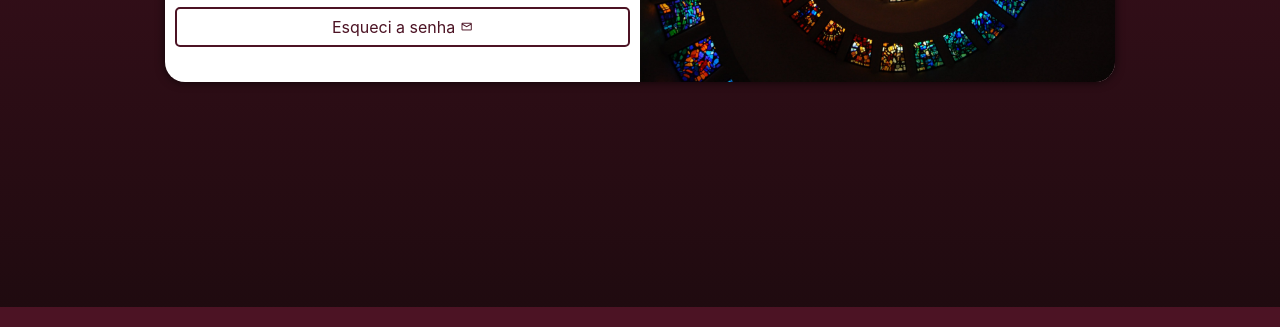
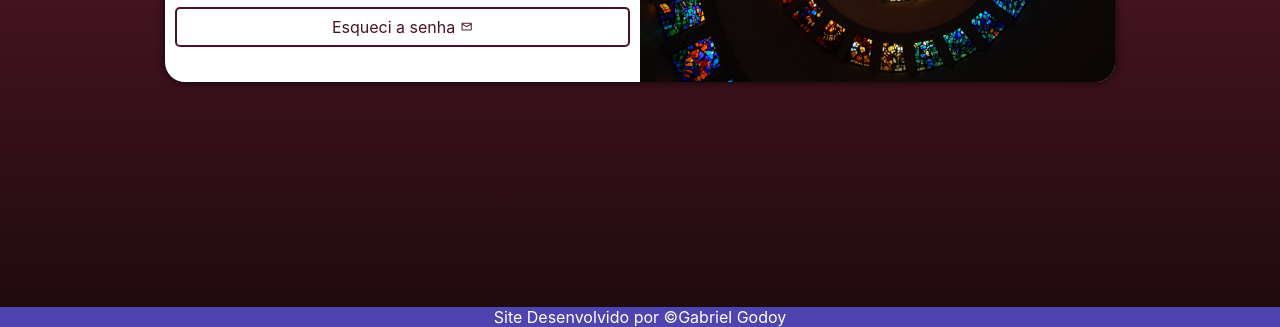
Before and after one commit to gabrielgdy090/projeto-tela-login, a plain HTML site: page index.html in a window 1280 px wide. Shown: the part 493-820 px from the top of the page. Drawn offline with nearby package versions, Linux system fonts and the light colour scheme.

Commit message:
atualizei o projeto

```diff
--- a/estilos/media-queries.css
+++ b/estilos/media-queries.css
@@ -32,7 +32,7 @@
 
     body{
 
-        background-image: linear-gradient(to top,rgba(13, 7, 7, 0.705),#4C1324);
+        background-image: linear-gradient(to top,rgba(13, 7, 7, 0.705),rgb(124, 32, 59));
 
     }
     section#login{
@@ -60,4 +60,5 @@
 
 
 
+
 }
--- a/estilos/style.css
+++ b/estilos/style.css
@@ -151,3 +151,9 @@ div.campo > input{
     padding: 4px;
     transform: translateY(-11px);
 }
+footer{
+
+    color: white;
+    background-color: rgb(78, 67, 175);
+    text-align: center;
+}
--- a/index.html
+++ b/index.html
@@ -43,4 +43,7 @@
         </section>
     </main>
 </body>
+<footer>
+    <p>Site Desenvolvido por &copyGabriel Godoy</p>
+</footer>
 </html>
```
